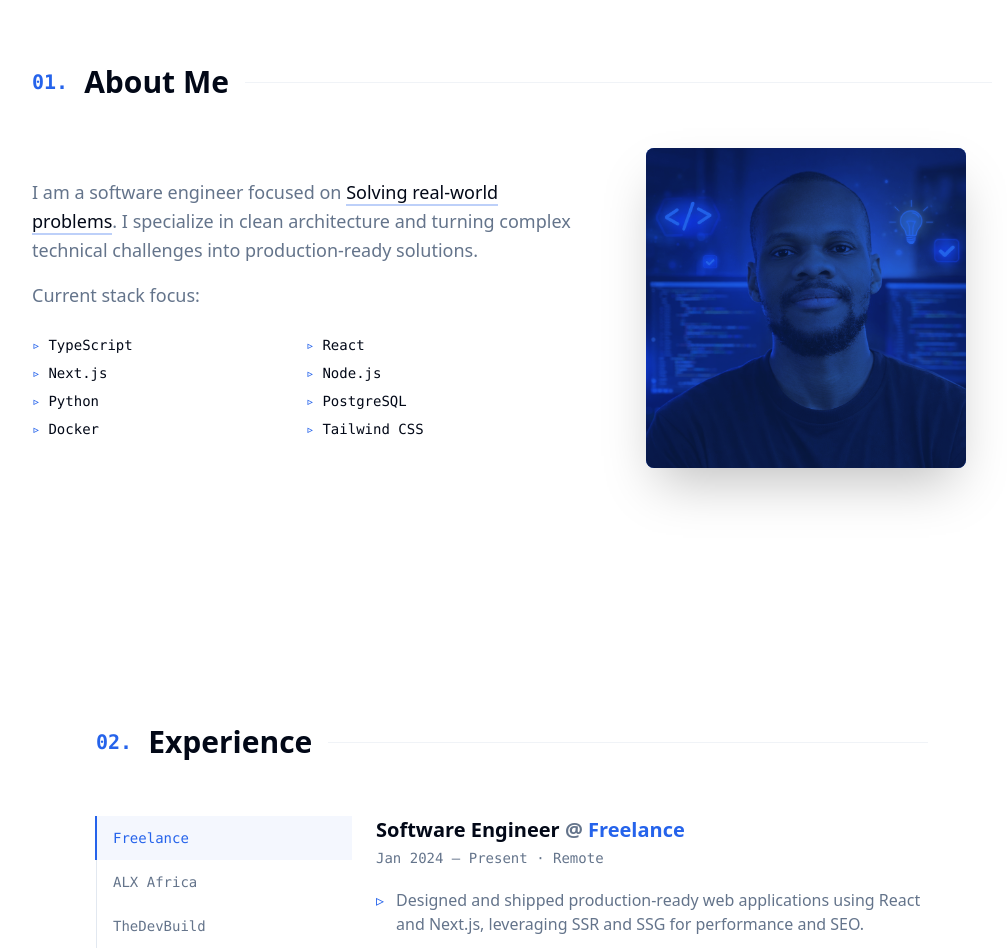
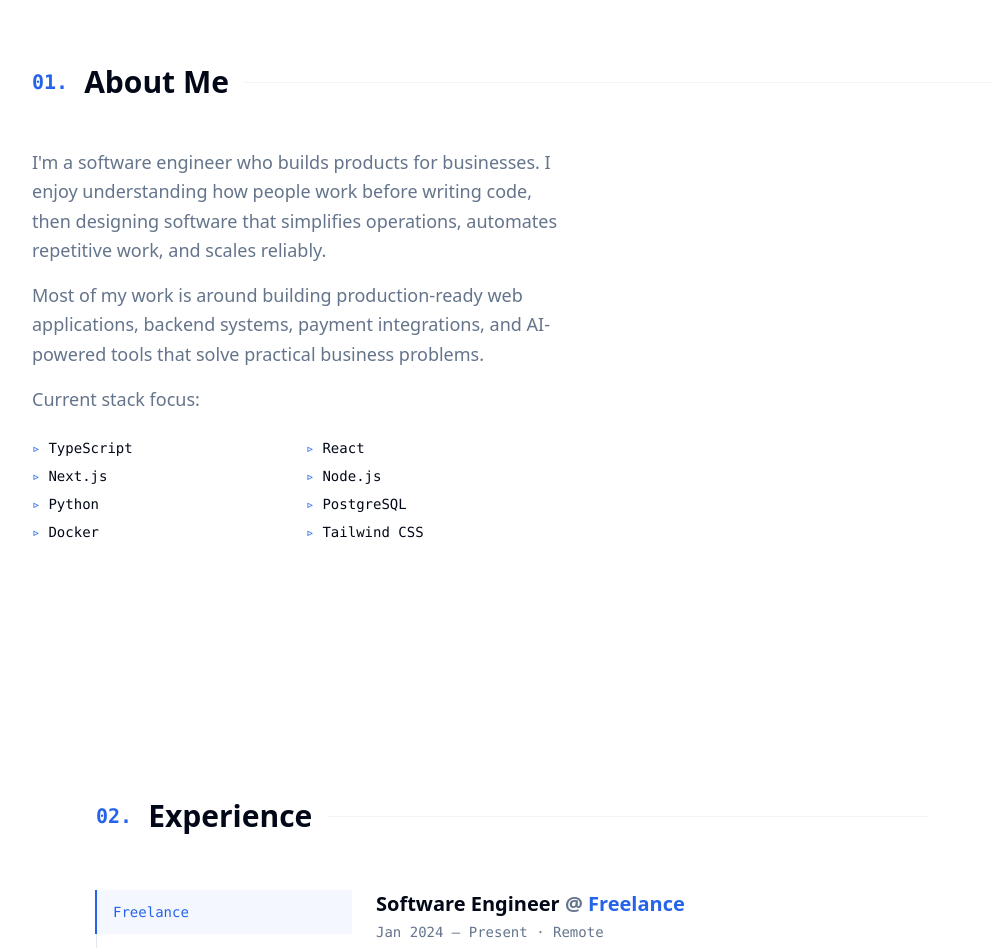
Before and after one commit to luckys-lnz/luckys-portfolio, a Next.js app: page / in a window 1280 px wide. Shown: the part 820-1768 px from the top of the page, without its empty margins (128-1135 px from the left). Built offline with nearby package versions, Linux system fonts and the light colour scheme; a web font is replaced by a local one.

Commit message:
Improved the About section with rich text

```diff
--- a/components/about-section.tsx
+++ b/components/about-section.tsx
@@ -56,13 +56,18 @@ export function AboutSection() {
 >
   <div className="space-y-4 text-muted-foreground text-lg leading-relaxed">
     <p>
-                  I am a software engineer focused on{" "}
-                  <span className="text-foreground font-medium border-b-2 border-primary/30">
-                    Solving real-world problems
-                  </span>
-                  . I specialize in clean architecture and turning complex
-                  technical challenges into production-ready solutions.
+      I'm a software engineer who builds products for businesses. I enjoy
+      understanding how people work before writing code, then designing
+      software that simplifies operations, automates repetitive work, and
+      scales reliably.
     </p>
+
+    <p>
+      Most of my work is around building production-ready web applications,
+      backend systems, payment integrations, and AI-powered tools that solve
+      practical business problems.
+    </p>
+
     <p>Current stack focus:</p>
   </div>
 
@@ -77,29 +82,6 @@ export function AboutSection() {
     ))}
   </ul>
 </motion.div>
-
-            {/* Image Content */}
-            <motion.div
-              variants={itemVariants}
-              className="md:col-span-5 flex justify-center"
-            >
-              <div className="relative group w-full max-w-[320px]">
-                {/* Outer Decorative Border */}
-                <div className="absolute -inset-3 border border-primary/20 rounded-xl -z-10 group-hover:inset-0 transition-all duration-500" />
-
-                {/* Image Container with Accent Tint */}
-                <div className="relative rounded-lg overflow-hidden aspect-square bg-primary shadow-2xl">
-                  <Image
-                    src="/lucky.A.jpg"
-                    alt="Lucky Archibong"
-                    fill
-                    className="object-cover transition-all duration-500 mix-blend-multiply opacity-90 group-hover:mix-blend-normal group-hover:opacity-100 group-hover:scale-110"
-                  />
-                  {/* Subtle Overlay to ensure color matching */}
-                  <div className="absolute inset-0 bg-primary/10 group-hover:bg-transparent transition-colors duration-500" />
-                </div>
-              </div>
-            </motion.div>
           </div>
         </motion.div>
       </div>
```
Lines whose indentation alone changed are shown as unchanged.
